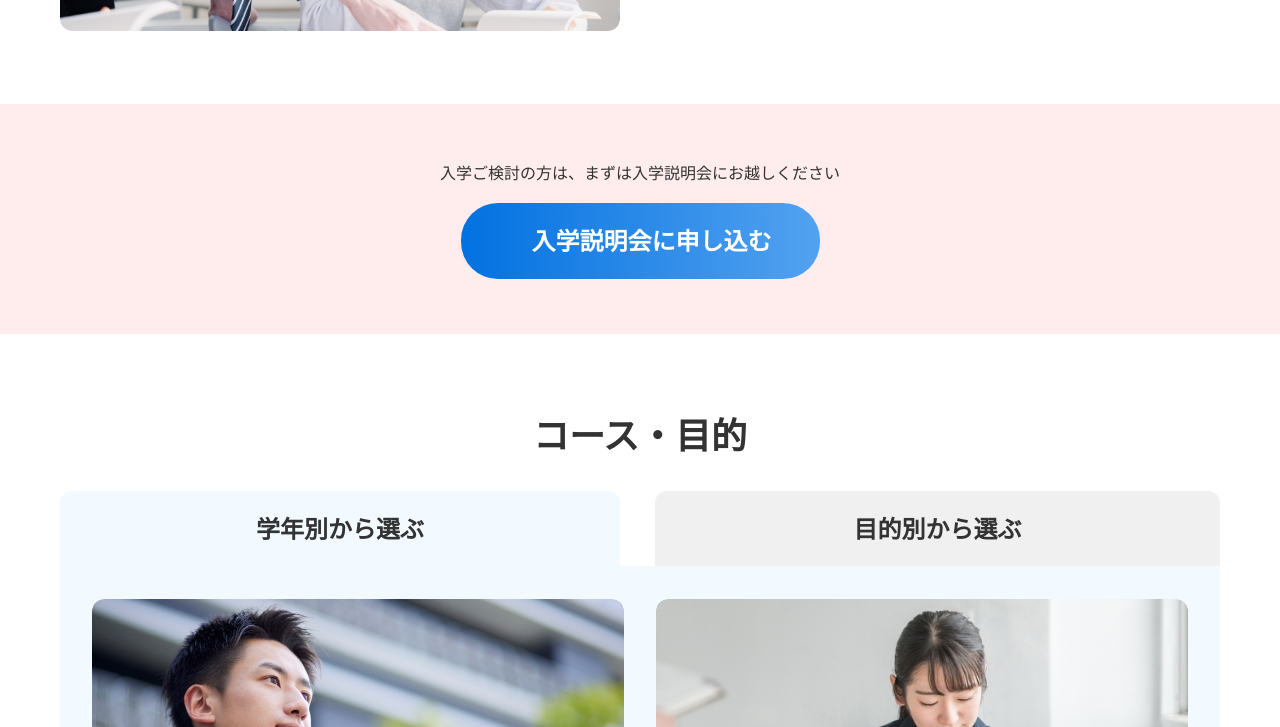
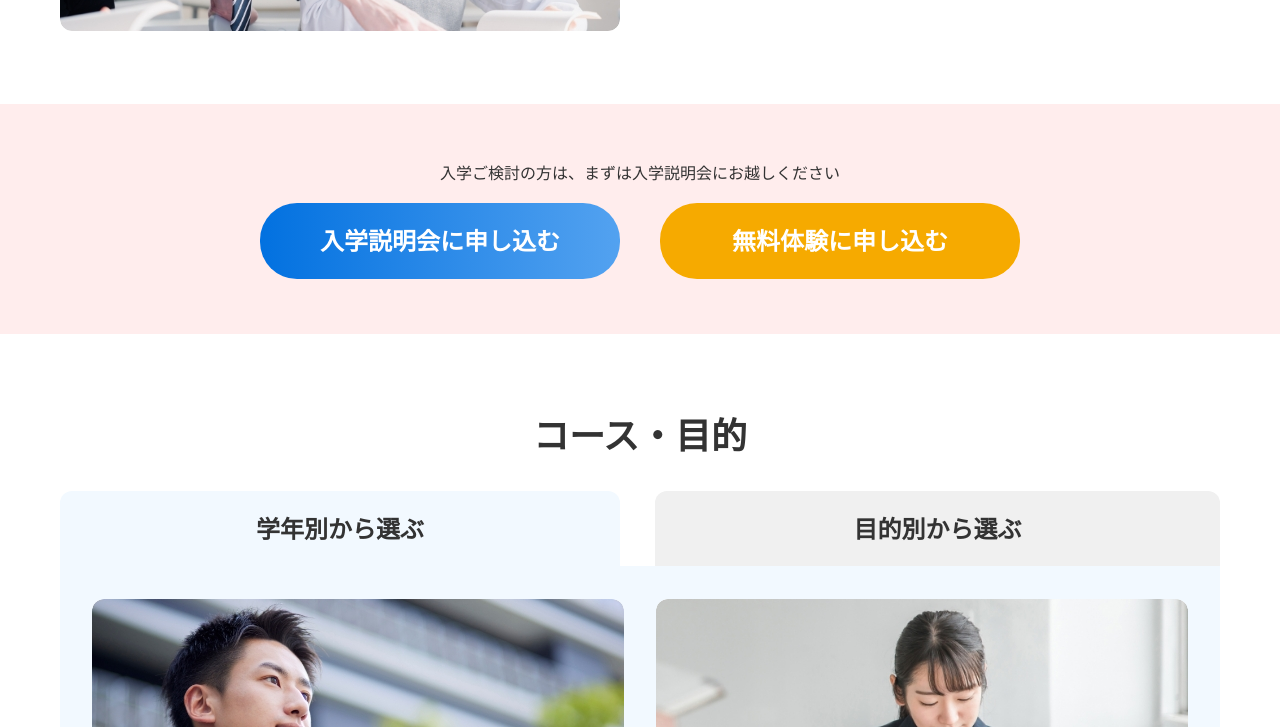
Before and after one commit to t210mha/lp1, a plain HTML site: page index.html in a window 1280 px wide. Shown: the part 2073-2800 px from the top of the page. Drawn offline with nearby package versions, Linux system fonts and the light colour scheme; some packages are replaced by stand-ins of ours.

Commit message:
Lesson9 既存Webサイトの修正 No1 CTAエリアにボタン追加

```diff
--- a/assets/style/style.css
+++ b/assets/style/style.css
@@ -754,34 +754,65 @@ span {
     }
 }
 
-.inquiry__button-entry {
+.inquiry__container {
+    display: flex;
+    flex-direction: column;
+    align-items: center;
+    justify-content: center;
+    row-gap: 1.6rem;
+    width: 30.5rem;
     margin: 0 auto;
-    padding: 1.7rem 5.25rem;
+}
+
+@media (min-width: 768px) {
+    .inquiry__container {
+        display: flex;
+        flex-direction: row;
+        align-items: center;
+        justify-content: center;
+        column-gap: 4rem;
+        margin: 0 auto;
+        width: 76.8rem;
+    }
+}
+
+.inquiry__button {
+    width: 100%;
+    padding: 1.7rem 0;
     font-size: 2rem;
     font-weight: 700;
     color: #fff;
+    border-radius: 3.5rem;
+    text-align: center;
+}
+
+.inquiry__button:hover {
+    opacity: 0.75;
+    transition: all 0.3s;
+}
+
+@media (min-width: 768px) {
+    .inquiry__button {
+        width: 36rem;
+        padding: 1.9rem 0 2.1rem 0rem;
+        font-size: 2.4rem;
+        border-radius: 3.7rem;
+        line-height: 1.5;
+    }
+}
+
+.inquiry__button--entry {
     background: -moz-linear-gradient(left,
             #0271E0, #53A2F0);
     background: -webkit-linear-gradient(left,
             #0271E0, #53A2F0);
     background: linear-gradient(to right,
             #0271E0, #53A2F0);
-    border-radius: 3.5rem;
-    text-align: center;
+
 }
 
-.inquiry__button-entry:hover {
-    opacity: 0.75;
-    transition: all 0.3s;
-}
-
-@media (min-width: 768px) {
-    .inquiry__button-entry {
-        padding: 1.9rem 4.8rem 2.1rem 7.1rem;
-        font-size: 2.4rem;
-        border-radius: 3.7rem;
-        line-height: 1.5;
-    }
+.inquiry__button--freetrial {
+    background-color: #F6AA00;
 }
 
 /* ---------- コース・目的 ---------- */
@@ -954,6 +985,7 @@ input[name="tab__menu"] {
         opacity: 0.75;
     }
 }
+
 .course__tab-text {
     display: flex;
     flex-direction: row;
@@ -1192,7 +1224,7 @@ input[name="tab__menu"] {
 }
 
 .footer__link-inner {
-    width: 37.5rem;
+    width: 100%;
     height: 17rem;
     overflow: hidden;
     display: flex;
@@ -1211,7 +1243,7 @@ input[name="tab__menu"] {
 }
 
 .footer__link-picture {
-    width: 37.5rem;
+    width: 100%;
     height: 17rem;
 }
 
--- a/index.html
+++ b/index.html
@@ -47,9 +47,15 @@
         <!-- ナビゲーション、ヘッダーメニュー -->
         <nav class="header__nav">
             <div class="header__nav-list">
-                    <div class="header__nav-item"><img class="header__nav-arrow" src="/assets/image/arrow_right_white_01.svg" alt=""><a class="header__nav-link" href="#reason">選ばれる3つの理由</a></div>
-                    <div class="header__nav-item"><img class="header__nav-arrow" src="/assets/image/arrow_right_white_01.svg" alt=""><a class="header__nav-link" href="#course">コース・目的</a></div>
-                    <div class="header__nav-item"><img class="header__nav-arrow" src="/assets/image/arrow_right_white_01.svg" alt=""><a class="header__nav-link" href="#price">費 用</a></div>
+                <div class="header__nav-item"><img class="header__nav-arrow"
+                        src="/assets/image/arrow_right_white_01.svg" alt=""><a class="header__nav-link"
+                        href="#reason">選ばれる3つの理由</a></div>
+                <div class="header__nav-item"><img class="header__nav-arrow"
+                        src="/assets/image/arrow_right_white_01.svg" alt=""><a class="header__nav-link"
+                        href="#course">コース・目的</a></div>
+                <div class="header__nav-item"><img class="header__nav-arrow"
+                        src="/assets/image/arrow_right_white_01.svg" alt=""><a class="header__nav-link" href="#price">費
+                        用</a></div>
                 <div><a class="header__nav-button-entry" href="/entry">入学説明会に申し込む</a></div>
             </div>
         </nav>
@@ -65,7 +71,8 @@
                     <img class="cover__result-frame" src="/assets/image/frame_left_01.png" alt="">
                     <div class="cover__result-detail">
                         <div class="cover__result-text">難関大学の合格実績</div>
-                            <div class="cover__result-ranking">No.<span class="cover__result-ranking cover__result-ranking--large">1</span></div>
+                        <div class="cover__result-ranking">No.<span
+                                class="cover__result-ranking cover__result-ranking--large">1</span></div>
                     </div>
                     <img class="cover__result-frame" src="/assets/image/frame_right_01.png" alt="">
                 </div>
@@ -130,12 +137,15 @@
         </section>
 
         <!-- 入学説明会へのお申し込み1 -->
-            <section class="inquiry">
+        <div class="inquiry">
             <div class="inquiry__text">
                 <span>入学ご検討の方は、</span><span>まずは入学説明会に</span><span>お越しください</span>
             </div>
-                <a class="inquiry__button-entry" href="/entry">入学説明会に申し込む</a>
-            </section>
+            <div class="inquiry__container">
+                <a class="inquiry__button inquiry__button--entry" href="/entry">入学説明会に申し込む</a>
+                <a class="inquiry__button inquiry__button--freetrial" href="/freetrial">無料体験に申し込む</a>
+            </div>
+        </div>
 
         <!-- コース・目的 -->
         <section id="course" class="course">
@@ -294,12 +304,15 @@
         </section>
 
         <!-- 入学説明会へのお申し込み2 -->
-            <section class="inquiry">
+        <div class="inquiry">
             <div class="inquiry__text">
                 <span>入学ご検討の方は、</span><span>まずは入学説明会に</span><span>お越しください</span>
             </div>
-                <a class="inquiry__button-entry" href="/entry">入学説明会に申し込む</a>
-            </section>
+            <div class="inquiry__container">
+                <a class="inquiry__button inquiry__button--entry" href="/entry">入学説明会に申し込む</a>
+                <a class="inquiry__button inquiry__button--freetrial" href="/freetrial">無料体験に申し込む</a>
+            </div>
+        </div>
 
         <!-- 費用 -->
         <section id="price" class="price">
@@ -316,7 +329,8 @@
                     </tr>
                     <tr>
                         <td class="price__table-class price__table-class--adjustment-10">10講</td>
-                            <td class="price__table-price price__table-price--adjustment-10"><span class="price__table-amount">49,000</span>円</td>
+                        <td class="price__table-price price__table-price--adjustment-10"><span
+                                class="price__table-amount">49,000</span>円</td>
                     </tr>
                     <tr>
                         <td class="price__table-class price__table-class--adjustment-11">11講</td>
@@ -332,20 +346,23 @@
                     </tr>
                     <tr>
                         <td class="price__table-class price__table-class--last">24講</td>
-                            <td class="price__table-price price__table-price--last"><span class="price__table-amount price__table-amount--last">117,600</span>円</td>
+                        <td class="price__table-price price__table-price--last"><span
+                                class="price__table-amount price__table-amount--last">117,600</span>円</td>
                     </tr>
                 </table>
             </div>
         </section>
 
         <!-- 入学説明会へのお申し込み3 -->
-            <section class="inquiry">
+        <div class="inquiry">
             <div class="inquiry__text">
                 <span>入学ご検討の方は、</span><span>まずは入学説明会に</span><span>お越しください</span>
             </div>
-                <a class="inquiry__button-entry" href="/entry">入学説明会に申し込む</a>
-            </section>
-
+            <div class="inquiry__container">
+                <a class="inquiry__button inquiry__button--entry" href="/entry">入学説明会に申し込む</a>
+                <a class="inquiry__button inquiry__button--freetrial" href="/freetrial">無料体験に申し込む</a>
+            </div>
+        </div>
     </main>
 
     <!-- フッター -->
```
Lines whose indentation alone changed are shown as unchanged.
